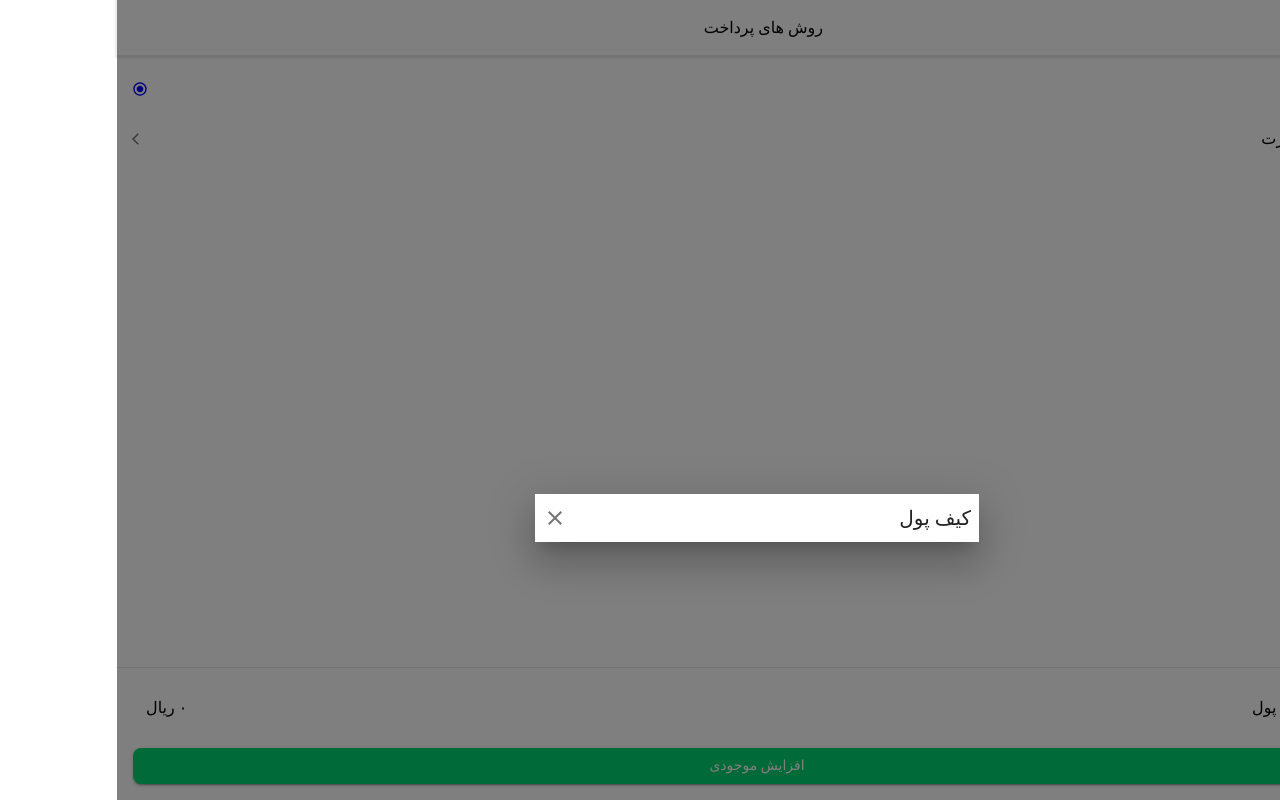
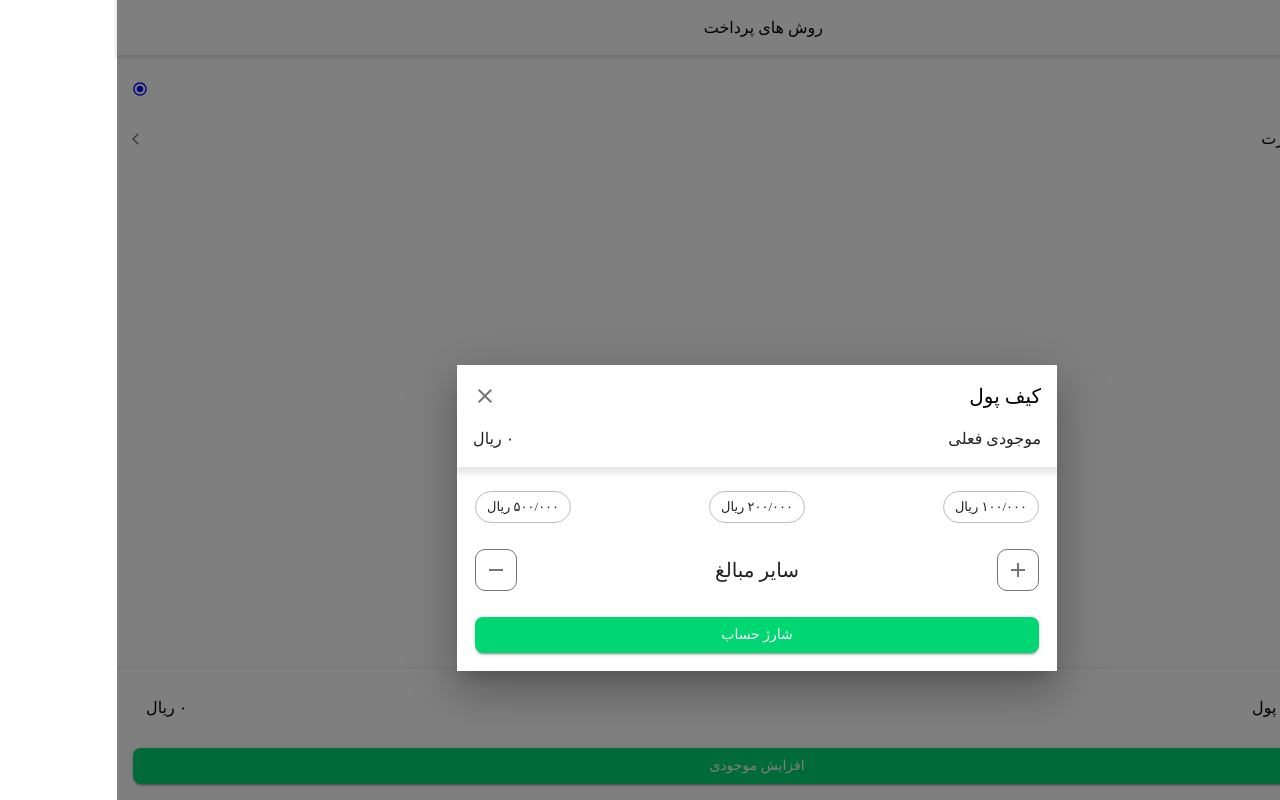
Before and after one commit to ms-moradi/snapp, a React (Create React App) app: page /payment in a window 1280 px wide. Built offline with nearby package versions, Linux system fonts and the light colour scheme.

Commit message:
add elements and styles

```diff
--- a/src/components/dialog/dialog.jsx
+++ b/src/components/dialog/dialog.jsx
@@ -1,15 +1,25 @@
 import * as React from 'react';
+import CustomButton from '../button/button';
 
 import Dialog from '@mui/material/Dialog';
 import CloseIcon from '@mui/icons-material/Close';
 import DialogTitle from '@mui/material/DialogTitle';
+import DialogContent from '@mui/material/DialogContent'
 import Grid from '@mui/material/Grid';
+import Typography from '@mui/material/Typography';
 import IconButton from '@mui/material/IconButton';
+import AddIcon from '@mui/icons-material/Add';
+import RemoveIcon from '@mui/icons-material/Remove';
 import Slide from '@mui/material/Slide';
+import Chip from '@mui/material/Chip';
+import Stack from '@mui/material/Stack';
+
 
 const Transition = React.forwardRef(function Transition(props, ref) {
     return <Slide direction="up" ref={ref} {...props} />;
 });
+
+
 
 const CustomDialog =({open, setOpen})=>{
 
@@ -17,22 +27,45 @@ const CustomDialog =({open, setOpen})=>{
         setOpen(false);
     };
     return(
+        <Grid>
             <Dialog
-            fullWidth={true}
-            maxWidth={'xs'}
             open={open}
             onClose={handleClose}
             TransitionComponent={Transition}
-            PaperProps={{position:'fixed', bottom:0,margin:'0'}}
             >
-            <Grid  display={'flex'} justifyContent={'space-between'} alignItems={'center'}>
-                <DialogTitle>{'کیف پول'}</DialogTitle>
-                <IconButton onClick={handleClose }>
+
+                <DialogTitle display={'flex'} flexDirection={'column'} boxShadow={'0px 5px 5px 2px #e9e9e9'} px={0}>
+                    <Grid display={'flex'} justifyContent={'space-between'} alignItems={'center'}>
+                        <Typography fontSize={'20px'} fontWight={'bold'} color={'#000'}>کیف پول</Typography>
+                        <IconButton onClick={handleClose}>
                             <CloseIcon/>
                         </IconButton>
                     </Grid>
+                    <Grid display={'flex'} justifyContent={'space-between'} alignItems={'center'} >
+                        <Typography>موجودی فعلی</Typography>
+                        <Typography px={1}>۰ ریال</Typography>
+                    </Grid>
+                </DialogTitle>
+                <DialogContent>
+                    <Stack direction="row-revers" style={{display:'flex', justifyContent:'space-between', padding:'24px 0 0 0'}} >
+                        <Chip label='۱۰۰/۰۰۰ ریال' variant="outlined"></Chip>
+                        <Chip label='۲۰۰/۰۰۰ ریال' variant="outlined"></Chip>
+                        <Chip label='۵۰۰/۰۰۰ ریال' variant="outlined"></Chip>
+                    </Stack>
+                    <Grid display={'flex'} justifyContent={'space-between'} alignItems={'center'} gap={'30px'} py={3}>
+                        <IconButton style={{border:'1px solid #757575', borderRadius:'10px'}}>
+                            <AddIcon/>
+                        </IconButton>
+                        <Typography fontSize={'20px'}>سایر مبالغ</Typography>
+                        <IconButton style={{border:'1px solid #757575', borderRadius:'10px'}}>
+                            <RemoveIcon/>
+                        </IconButton>
+                    </Grid>
+                    <CustomButton title={'شارژ حساب'}/>
+                </DialogContent>
 
             </Dialog>
+        </Grid>
     )
 }
 
```
Lines whose indentation alone changed are shown as unchanged.
